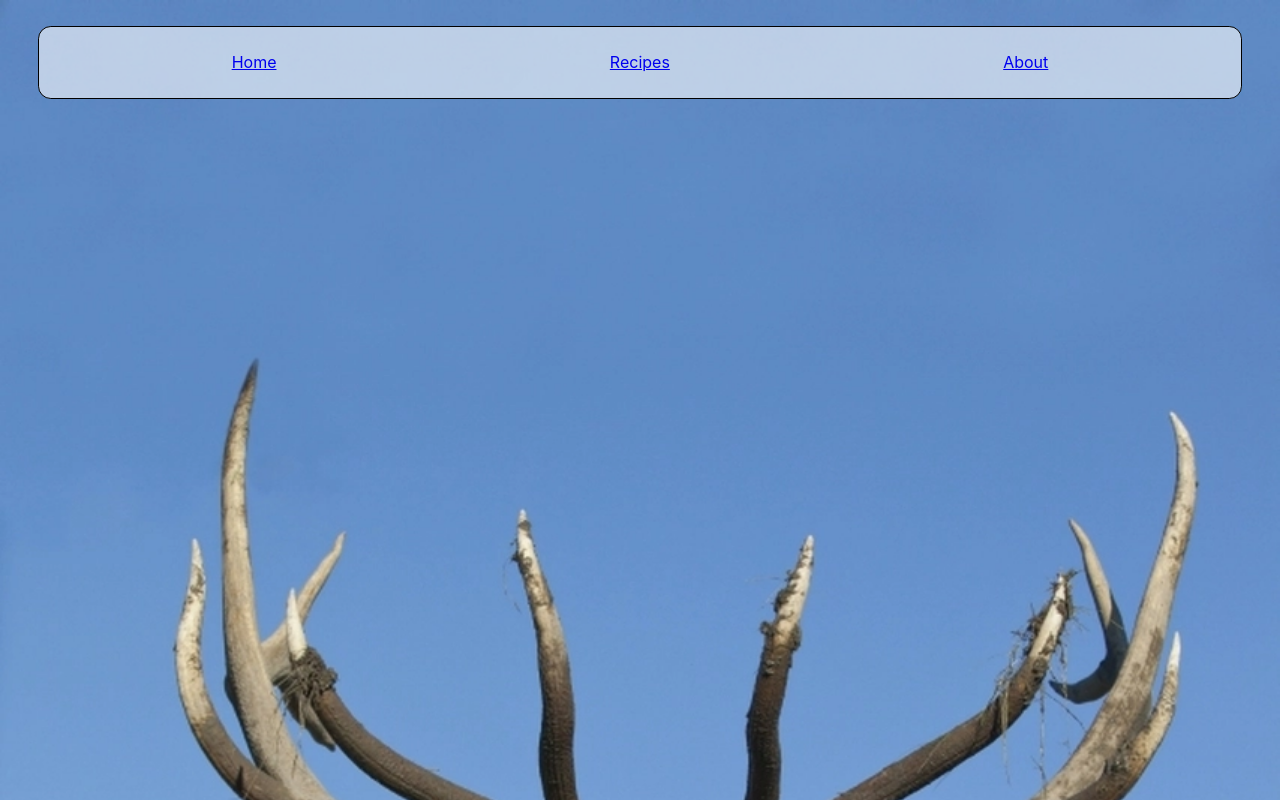
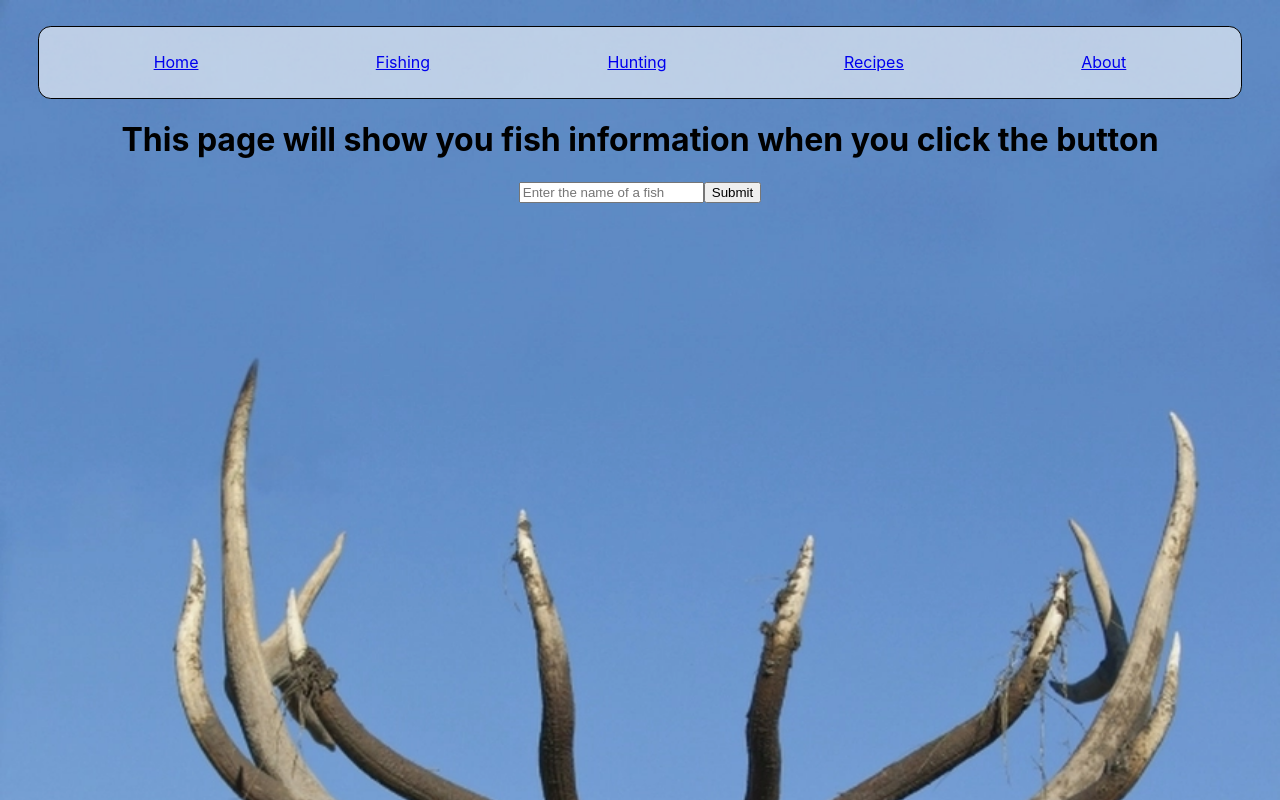
Before and after one commit to ajmurray211/Project-2, a React (Create React App) app: page /#/fishing in a window 1280 px wide. Before the commit this address had no page. Built offline with nearby package versions, Linux system fonts and the light colour scheme.

Commit message:
hunting and fishing options added in hunting and fishing components and started to link a search bar to a fish api. Currently the search and the fish api are not working.

```diff
--- a/src/App.js
+++ b/src/App.js
@@ -3,12 +3,16 @@ import { Route, Routes, Link } from 'react-router-dom'
 import Home from './Components/Home';
 import Recipes from './Components/Recipes';
 import About from './Components/About'
+import Hunting from './Components/Hunting';
+import Fishing from './Components/Fishing';
 
 function App() {
   return (
     <div className="App">
       <nav>
         <Link to='/'> Home </Link>
+        <Link to='/fishing'> Fishing </Link>
+        <Link to='/hunting'> Hunting </Link>
         <Link to='/recipes'> Recipes </Link>
         <Link to='/about'> About </Link>
       </nav>
@@ -16,6 +20,8 @@ function App() {
       <div>
         <Routes>
           <Route path='/' element={<Home />}></Route>
+          <Route path='/fishing' element={<Fishing />}></Route>
+          <Route path='/hunting' element={<Hunting />}></Route>
           <Route path='/recipes' element={<Recipes />}></Route>
           <Route path='/about' element={<About />}></Route>
         </Routes>
--- /dev/null
+++ b/src/Components/FishTile.js
@@ -0,0 +1,14 @@
+const FishTile = (porps) => {
+    console.log(porps)
+    return (
+        <li>
+            <img src={porps.fish['Image Gallery'][0].src}></img>
+            <p>Name: {porps.fish['Species Name']}</p>
+            {/* <p>Quote: {porps.fish.Quote}</p> */}
+            {/* <p>Color: {porps.fish.Color}</p>
+            <p>Path: {porps.fish.Path}</p> */}
+        </li>
+    );
+}
+
+export default FishTile;
--- /dev/null
+++ b/src/Components/Fishing.js
@@ -0,0 +1,47 @@
+import { useState, useEffect } from 'react'
+import FishTile from './FishTile'
+
+const Fishing = () => {
+    const [fishData, setFishData] = useState([])
+    const { search, setSearch } = useState('')
+
+    const handleChange = (event) => {
+        event.preventDefault()
+        console.log(event.target.value)
+    }
+    console.log(search)
+    // This request is for salt water fish that has 115 options
+    const handleSubmit = () => {
+        fetch(`https://www.fishwatch.gov/api/species/${search}`)
+            .then(response => response.json())
+            .then(data => setFishData(data))
+            .catch(() => console.log('Call failed'))
+    }
+
+    // mapping over the state and returning a tile
+    const mappedFish = fishData.map((fish) => {
+        //console.log(fish)
+        if (fish) {
+            return <FishTile
+                fish={fish}
+            />
+        } else {
+            return <li>No Data</li>
+        }
+
+    })
+    return (
+        <>
+            <h1>This page will show you fish information when you click the button</h1>
+            <form onSubmit={handleSubmit}>
+                <input type='text' placeholder='Enter the name of a fish' onChange={handleChange} value={search}></input>
+                <input type='submit'></input>
+            </form>
+            <ul>
+                {mappedFish}
+            </ul>
+        </>
+    );
+}
+
+export default Fishing;
--- /dev/null
+++ b/src/Components/Hunting.js
@@ -0,0 +1,7 @@
+const Hunting = () => {
+    return (
+        <h1>This page will be for hunting information. Feature is coming soon stay tuned!</h1>
+    );
+}
+
+export default Hunting;
--- a/src/Components/Recipes.js
+++ b/src/Components/Recipes.js
@@ -22,7 +22,6 @@ const Recipes = (props) => {
     // It will then set the state of recipes to the returned api data and return the the text box back to empty
     const handleSubmit = (event) => {
         event.preventDefault()
-
         fetch(`https://api.edamam.com/api/recipes/v2?type=public&q=${searchVal}&app_id=f6eefa00&app_key=8ebf1e1223eb8c398580458b31f482d8`)
             .then(response => response.json())
             .then(data => setRecipes(data.hits))
```
